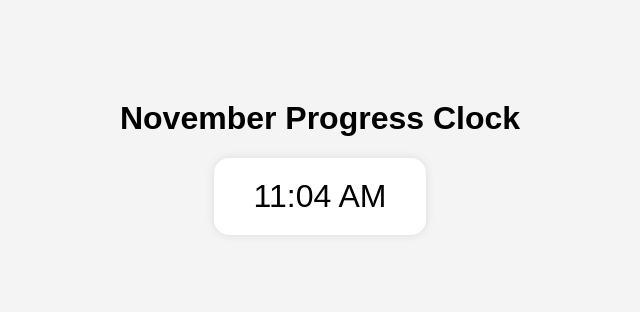
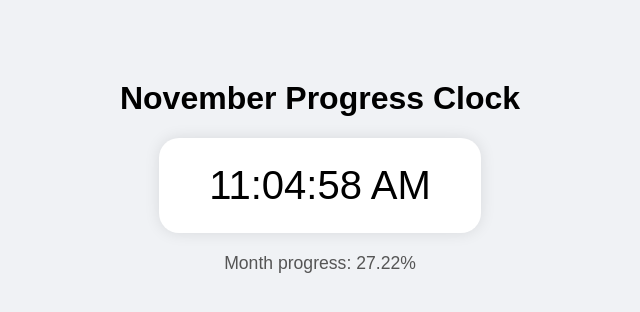
Before and after one commit to ashosart-code/November-clock, a plain HTML site: page index.html in a window 1280 px wide. Shown: the whole page, without its empty margins (320-960 px from the left). Drawn offline with Linux system fonts and the light colour scheme.

Commit message:
Add files via upload

```diff
--- a/index.html
+++ b/index.html
@@ -8,58 +8,64 @@
   body {
     font-family: Arial, sans-serif;
     text-align: center;
-    background-color: #f4f4f4;
-    margin-top: 100px;
+    background-color: #f0f2f5;
+    margin-top: 80px;
   }
   #clock {
-    font-size: 2em;
+    font-size: 2.5em;
     background: white;
     display: inline-block;
-    padding: 20px 40px;
-    border-radius: 15px;
-    box-shadow: 0 0 10px rgba(0,0,0,0.1);
+    padding: 25px 50px;
+    border-radius: 20px;
+    box-shadow: 0 0 15px rgba(0,0,0,0.1);
+  }
+  #progress {
+    margin-top: 20px;
+    font-size: 1.1em;
+    color: #555;
   }
 </style>
 </head>
 <body>
   <h1>November Progress Clock</h1>
   <div id="clock">Loading...</div>
+  <div id="progress"></div>
 
   <script>
     function updateClock() {
       const now = new Date();
-      const month = now.getMonth(); // 0 = Jan, 10 = Nov
       const year = now.getFullYear();
 
-      // Only run properly for November
-      const daysInNovember = 30;
-      const startOfMonth = new Date(year, 10, 1, 0, 0, 0); // Nov 1, 12:00 AM
-      const endOfMonth = new Date(year, 10, 30, 23, 59, 59); // Nov 30, 11:59:59 PM
-      const totalMonthTime = endOfMonth - startOfMonth;
+      const startOfMonth = new Date(year, 10, 1, 0, 0, 0); // Nov 1 00:00:00
+      const startOfNextMonth = new Date(year, 11, 1, 0, 0, 0); // Dec 1 00:00:00
+      const totalMonthTime = startOfNextMonth - startOfMonth;
       const elapsed = now - startOfMonth;
 
-      let progress = elapsed / totalMonthTime; // value between 0 and 1
-      progress = Math.min(Math.max(progress, 0), 1); // clamp
+      let progress = elapsed / totalMonthTime;
+      progress = Math.min(Math.max(progress, 0), 1);
 
-      // Map progress to 7 AM → 10 PM (15 hours = 900 minutes)
+      // Map progress to 7:00 AM → 10:00 PM (15 hours = 900 minutes)
       const startMinutes = 7 * 60;
-      const endMinutes = 22 * 60;
-      const totalMinutes = endMinutes - startMinutes;
+      const totalMinutes = 15 * 60; // 7AM → 10PM = 15 hours
       const currentMinutes = startMinutes + progress * totalMinutes;
 
       const hours = Math.floor(currentMinutes / 60);
       const minutes = Math.floor(currentMinutes % 60);
+      const seconds = Math.floor((currentMinutes * 60) % 60);
 
-      // Format to 12-hour time
       const suffix = hours >= 12 ? "PM" : "AM";
       const displayHour = ((hours + 11) % 12) + 1;
       const displayMinutes = minutes.toString().padStart(2, "0");
+      const displaySeconds = seconds.toString().padStart(2, "0");
 
-      document.getElementById("clock").textContent = `${displayHour}:${displayMinutes} ${suffix}`;
+      document.getElementById("clock").textContent =
+        `${displayHour}:${displayMinutes}:${displaySeconds} ${suffix}`;
+      document.getElementById("progress").textContent =
+        `Month progress: ${(progress * 100).toFixed(2)}%`;
     }
 
-    updateClock(); // Run immediately
-    setInterval(updateClock, 60000); // Update every minute
+    updateClock();
+    setInterval(updateClock, 1000); // update every second
   </script>
 </body>
 </html>
```
